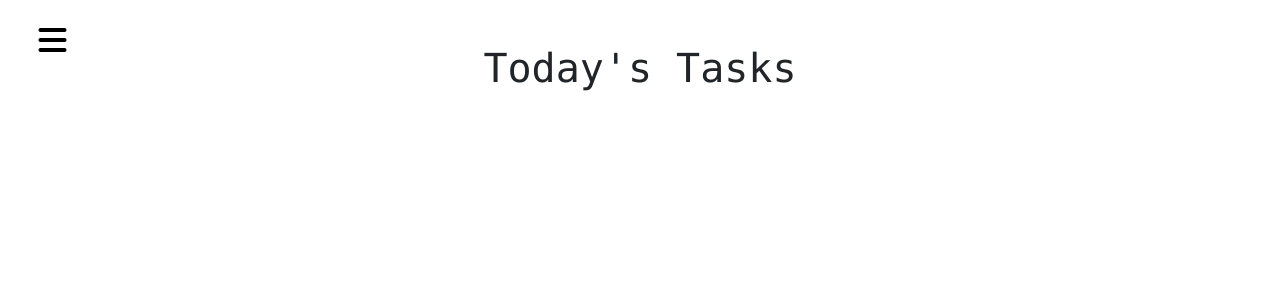
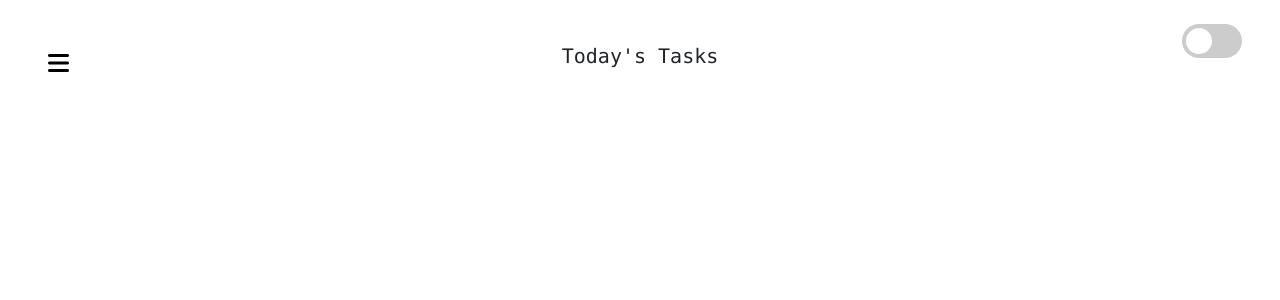
Before and after one commit to JustMrNone/ClockWise, a Django app: page / in a window 1280 px wide. Shown: the top 300 px of the page. Run offline with Django 5.2, Linux system fonts and the light colour scheme; some libraries are stand-ins or nearby versions.

Commit message:
"Updated docker-compose.yml, CSS files, and HTML templates with various changes to styles, layout, and navigation."

```diff
--- a/static/shared/css/nav.css
+++ b/static/shared/css/nav.css
@@ -5,15 +5,13 @@ body {
     overflow: hidden; /* Prevent scrolling when menu is open */
 }
 
-
-
 .hamburger-icon {
     position: fixed;
     z-index: 11;
     top: 3vh;
     left: 3vw;
     font-size: 2em;
-    color: black;
+    color: black !important; /* Ensure black color */
     padding-bottom: 2vh;
     cursor: pointer;
     transition: color 0.3s ease-in-out;
@@ -23,7 +21,6 @@ body {
     transition: transform 0.5s, color 0.5s;
 }
 
-/* Font Awesome icons */
 #openmenu:not(:checked) ~ .hamburger-icon i:before {
     content: "\f0c9"; /* Font Awesome 'bars' icon */
     font-family: "Font Awesome 5 Free";
@@ -34,16 +31,16 @@ body {
     content: "\f00d"; /* Font Awesome 'xmark' icon */
     font-family: "Font Awesome 5 Free";
     font-weight: 900;
-    color: white;
+    color: white !important; /* Ensure color changes to white */
 }
 
 #openmenu:checked ~ .menu-pane {
     left: 0; /* Show the menu */
-    transform: translateX(0);
+    transform: translateX(0) !important;
 }
 
 #openmenu:checked ~ .body-text {
-    display: none; /* Hide page content */
+    display: none !important; /* Hide page content */
 }
 
 .menu-pane {
@@ -53,7 +50,7 @@ body {
     left: -30vw; /* Hide off-screen initially */
     width: 17vw;
     height: 100vh;
-    transition: transform 0.3s ease-in-out;
+    transition: transform 0.3s ease-in-out !important;
     padding: 0;
     margin: 0;
     z-index: 9; /* Below the hamburger icon */
--- /dev/null
+++ b/static/shared/css/switch.css
@@ -0,0 +1,61 @@
+.switch-container {
+    position: absolute; /* To put at top left Use Absolute positioning */
+    top: 3vh; /* Position it from the top (3% of viewport height) */
+    right: 3vw; /* Position it from the right (3% of viewport width) */
+    display: flex;
+    align-items: center;
+    justify-content: center;
+}
+
+.switch {
+    position: relative;
+    display: inline-block;
+    width: 60px;
+    height: 34px;
+}
+
+.switch input {
+    opacity: 0;
+    width: 0;
+    height: 0;
+}
+
+.slider {
+    position: absolute;
+    cursor: pointer;
+    top: 0;
+    left: 0;
+    right: 0;
+    bottom: 0;
+    background-color: #ccc;
+    transition: .4s;
+    border-radius: 34px;
+}
+
+.slider:before {
+    position: absolute;
+    content: "";
+    height: 26px;
+    width: 26px;
+    left: 4px;
+    bottom: 4px;
+    background-color: white;
+    transition: .4s;
+    border-radius: 50%;
+}
+
+input:checked + .slider {
+    background-color: #4CAF50;
+}
+
+input:checked + .slider:before {
+    transform: translateX(26px);
+}
+
+.slider.round {
+    border-radius: 34px;
+}
+
+.slider.round:before {
+    border-radius: 50%;
+}
--- a/static/shared/css/tailwindstyles.css
+++ b/static/shared/css/tailwindstyles.css
@@ -525,6 +525,18 @@ video {
 .top-5 {
   top: 1.25rem;
 }
+.left-10 {
+  left: 2.5rem;
+}
+.top-10 {
+  top: 2.5rem;
+}
+.left-12 {
+  left: 3rem;
+}
+.top-12 {
+  top: 3rem;
+}
 .z-10 {
   z-index: 10;
 }
@@ -543,6 +555,9 @@ video {
 .mt-12 {
   margin-top: 3rem;
 }
+.mt-40 {
+  margin-top: 10rem;
+}
 .block {
   display: block;
 }
@@ -554,6 +569,9 @@ video {
 }
 .h-full {
   height: 100%;
+}
+.h-screen {
+  height: 100vh;
 }
 .w-\[17vw\] {
   width: 17vw;
@@ -592,6 +610,10 @@ video {
 .bg-white {
   --tw-bg-opacity: 1;
   background-color: rgb(255 255 255 / var(--tw-bg-opacity));
+}
+.bg-gray-100 {
+  --tw-bg-opacity: 1;
+  background-color: rgb(243 244 246 / var(--tw-bg-opacity));
 }
 .p-2 {
   padding: 0.5rem;
--- a/templates/shared/layout.html
+++ b/templates/shared/layout.html
@@ -5,9 +5,9 @@
         <meta charset="UTF-8">
         <meta name="viewport" content="width=device-width, initial-scale=1.0">
         <title>{% block title %}Empty!{% endblock title %}</title>
-        <link rel="stylesheet" href="{% static 'shared/css/tailwindstyles.css' %}">
         <link href="https://stackpath.bootstrapcdn.com/bootstrap/4.5.2/css/bootstrap.min.css" rel="stylesheet">
         <link rel="stylesheet" href="https://cdnjs.cloudflare.com/ajax/libs/font-awesome/6.0.0-beta3/css/all.min.css">
+        <link rel="stylesheet" href="{% static 'shared/css/tailwindstyles.css' %}">
         <link rel="stylesheet" href="{% static 'shared/css/nav.css' %}">
         {% block CSS %}
         {% endblock CSS %}
@@ -15,7 +15,11 @@
 <body class="font-mono">
     {% include "shared/nav.html" %}
 
+
+
     {% block body %}
     {% endblock body %}
+
+    {% include "shared/switch.html" %}
 </body>
 </html>
--- a/templates/shared/nav.html
+++ b/templates/shared/nav.html
@@ -1,3 +1,4 @@
+
 {% load static %}
 <!DOCTYPE html>
 <html lang="en">
@@ -6,9 +7,9 @@
     <meta charset="UTF-8">
     <meta name="viewport" content="width=device-width, initial-scale=1.0">
     <title>Navbar</title>
-    <link rel="stylesheet" href="{% static 'shared/css/tailwindstyles.css' %}">
     <link href="https://stackpath.bootstrapcdn.com/bootstrap/4.5.2/css/bootstrap.min.css" rel="stylesheet">
     <link rel="stylesheet" href="https://cdnjs.cloudflare.com/ajax/libs/font-awesome/6.0.0-beta3/css/all.min.css">
+    <link rel="stylesheet" href="{% static 'shared/css/tailwindstyles.css' %}">
     <link rel="stylesheet" href="{% static 'shared/css/nav.css' %}">
 </head>
 
@@ -16,7 +17,7 @@
     <!-- Hidden Checkbox -->
     <input type="checkbox" id="openmenu" class="hamburger-checkbox hidden">
 
-    <div class="hamburger-icon fixed z-10 top-5 left-5 text-black text-2xl">
+    <div class="hamburger-icon fixed z-10 top-12 left-12 text-black text-2xl">
         <label for="openmenu" id="hamburger-label" class="cursor-pointer">
             <i class="fas fa-bars"></i> <!-- Font Awesome bars icon -->
         </label>
--- /dev/null
+++ b/templates/shared/switch.html
@@ -0,0 +1,19 @@
+{% load static %}
+<!DOCTYPE html>
+<html lang="en">
+<head>
+    <meta charset="UTF-8">
+    <meta name="viewport" content="width=device-width, initial-scale=1.0">
+    <title>Switch</title>
+    <link rel="stylesheet" href="{% static 'shared/css/tailwindstyles.css' %}">
+    <link rel="stylesheet" href="{% static 'shared/css/switch.css' %}">
+</head>
+<body class="h-screen flex items-center justify-center bg-gray-100">
+    <div class="switch-container">
+        <label class="switch">
+            <input type="checkbox">
+            <span class="slider round"></span>
+        </label>
+    </div>
+</body>
+</html>
```
